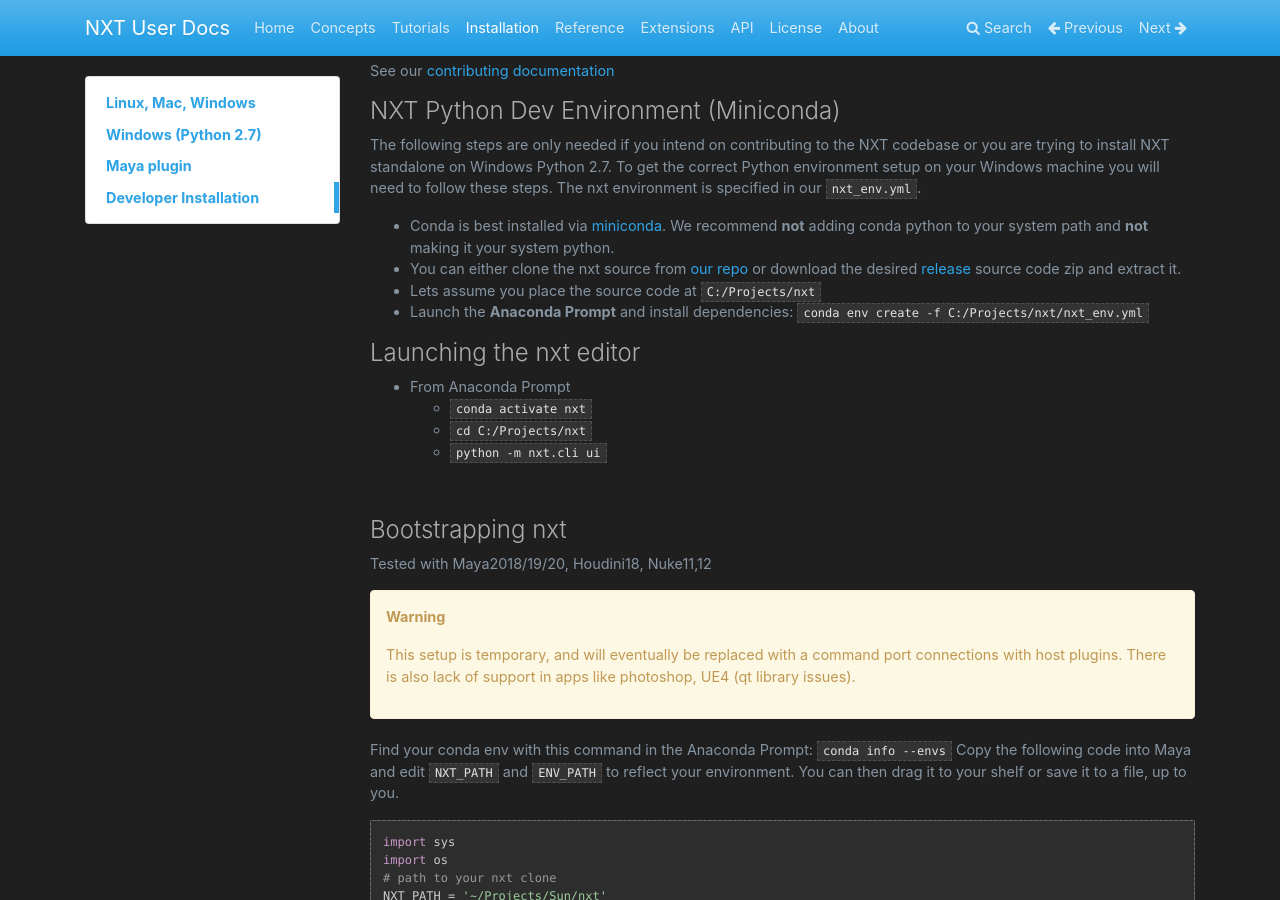
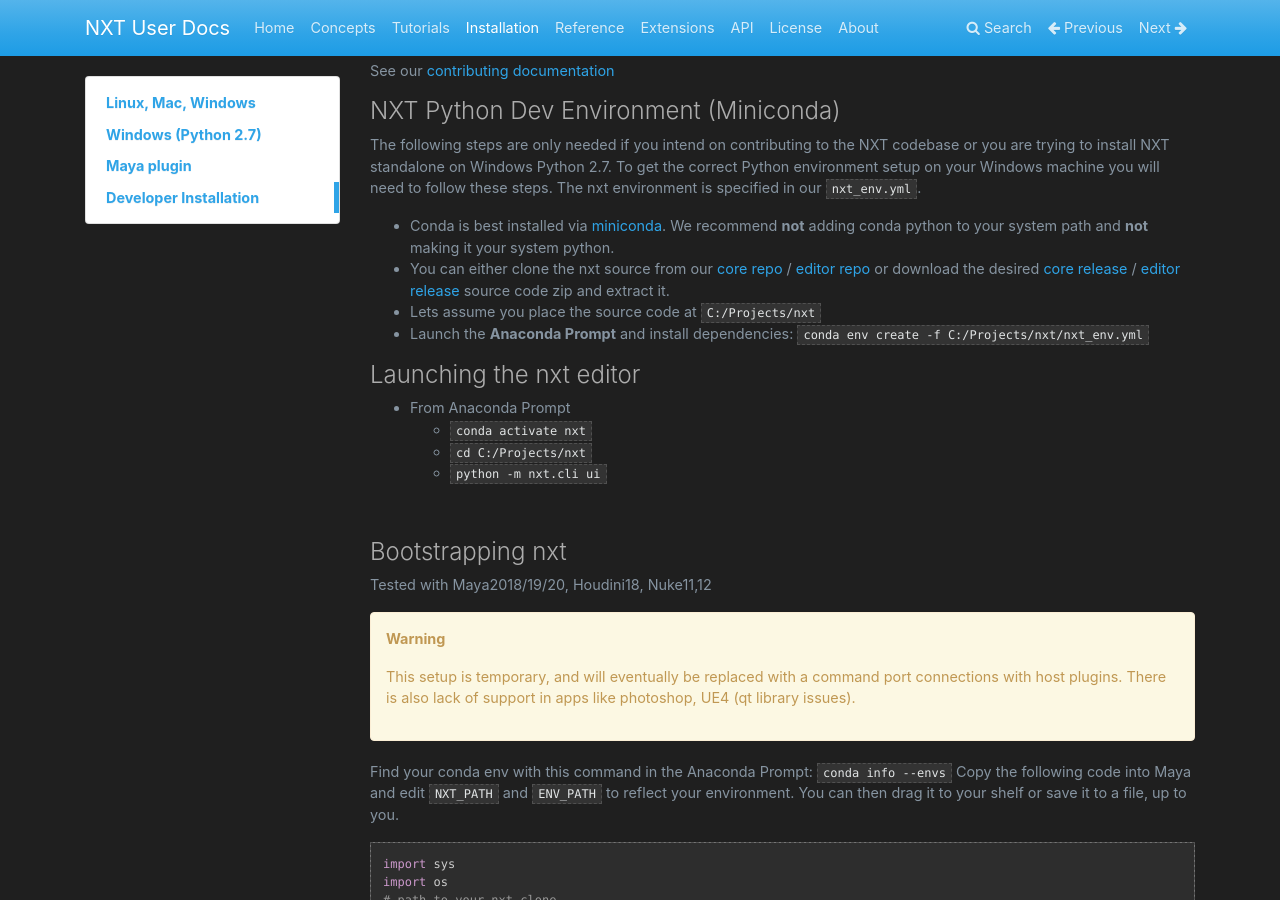
Before and after one commit to nxt-dev/nxt-dev.github.io, an MkDocs documentation site: the page built from docs/user_docs/docs/install.md, in a window 1280 px wide and 900 px high, scrolled down 2327 px. Built offline with MkDocs 1.6.1, drawn with Linux system fonts in a browser that asks for light colours; nearby versions of some CDN libraries; library files that are not in the unit come from our copies.

Commit message:
Fixing links

```diff
--- a/docs/api_docs/source/index.rst
+++ b/docs/api_docs/source/index.rst
@@ -8,7 +8,7 @@ Welcome to the nxt api documentation!
 
 .. toctree::
 
-   User Docs <https://sunriseproductions.github.io/nxt/>
+   User Docs <https://nxt-dev.github.io/>
    :maxdepth: 2
    modules.rst
    :caption: Contents:
--- a/docs/user_docs/docs/install.md
+++ b/docs/user_docs/docs/install.md
@@ -82,7 +82,7 @@ Our Maya plugin comes with both a visual editor and the core. We've tested Maya
 ---
 
 # Developer Installation
-See our [contributing documentation](https://github.com/SunriseProductions/nxt/blob/master/CONTRIBUTING.md)
+See our [contributing documentation](https://github.com/nxt-dev/nxt_editor/blob/release/CONTRIBUTING.md)
 
 
 #### NXT Python Dev Environment (Miniconda)
@@ -93,8 +93,8 @@ The nxt environment is specified in our `nxt_env.yml`.
 
 - Conda is best installed via [miniconda](https://docs.conda.io/en/latest/miniconda.html).
 We recommend **not** adding conda python to your system path and **not** making it your system python.
-- You can either clone the nxt source from [our repo](https://github.com/SunriseProductions/nxt) or download the desired
- [release](https://github.com/SunriseProductions/nxt/releases) source code zip and extract it.
+- You can either clone the nxt source from our [core repo](https://github.com/nxt-dev/nxt) / [editor repo](https://github.com/nxt-dev/nxt_editor) or download the desired
+ [core release](https://github.com/nxt-dev/nxt/releases) / [editor release](https://github.com/nxt-dev/nxt_editor/releases) source code zip and extract it.
 - Lets assume you place the source code at `C:/Projects/nxt`
 - Launch the **Anaconda Prompt** and install dependencies:
     `conda env create -f C:/Projects/nxt/nxt_env.yml`
```
